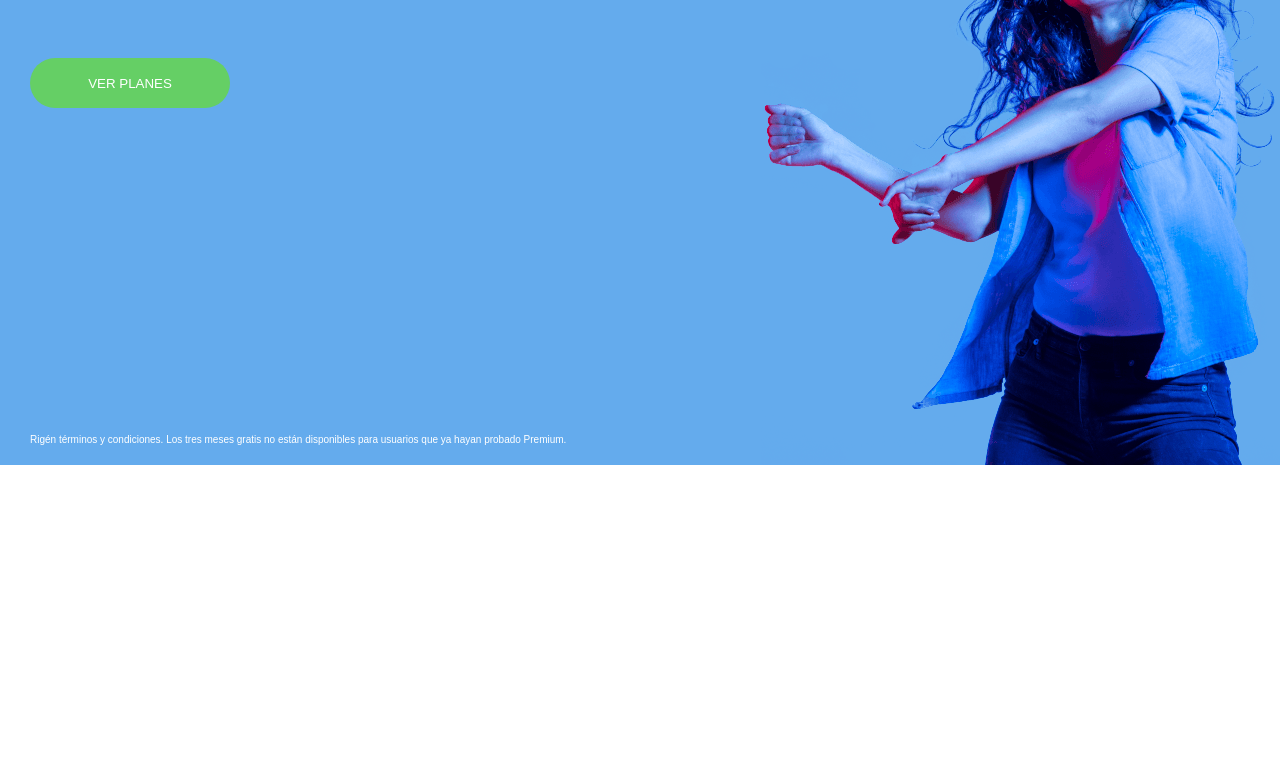
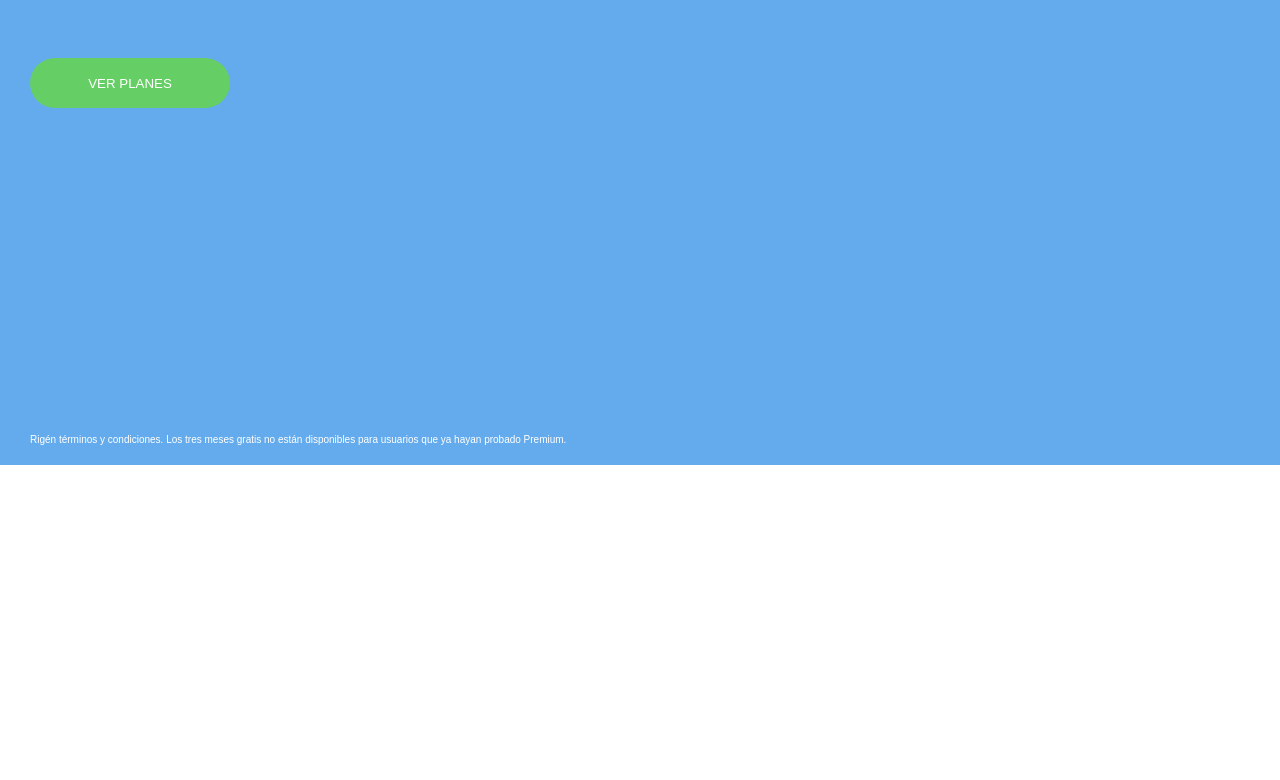
Before and after one commit to LauraMartinezPerez/promo-48-modulo-1-pair-1-spotify, a plain HTML site: page index.html in a window 1280 px wide. Shown: the part 195-975 px from the top of the page. Drawn offline with Linux system fonts and the light colour scheme.

Commit message:
actualizando

```diff
--- a/index.html
+++ b/index.html
@@ -41,10 +41,6 @@
 
         <div class="texto">Rigén términos y condiciones. Los tres meses gratis no están disponibles para usuarios que ya hayan probado Premium.</div>
 
-        <div class="hero-img">
-            <img class="dancer" src="./imagenes/premium_dancer.png" alt="dancer">
-        </div>
-
     </section>
 
 </main>
--- a/styles/style.css
+++ b/styles/style.css
@@ -9,6 +9,7 @@
     font-size: 90%;
     top: 0;
     position: sticky;
+    z-index: 1;
 }
 
 .logo {
@@ -30,7 +31,8 @@
     width: 100vw;
     padding: 30px;
     position: relative;
-    z-index: -1;
+    background-image: url()
+
 }
 
 
@@ -70,13 +72,8 @@
     bottom: 20px;
 }
 
-.hero-img {
-    position: absolute;
-    right: 0;
-    bottom: 0;
-    max-width: 50%;
 
-}
+
 
 .dancer {
     max-width: 100%;
```
